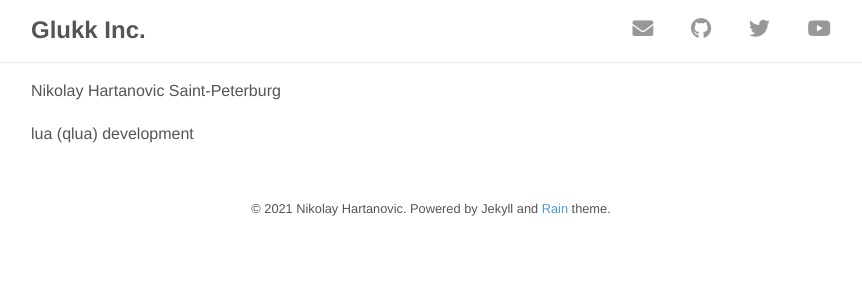
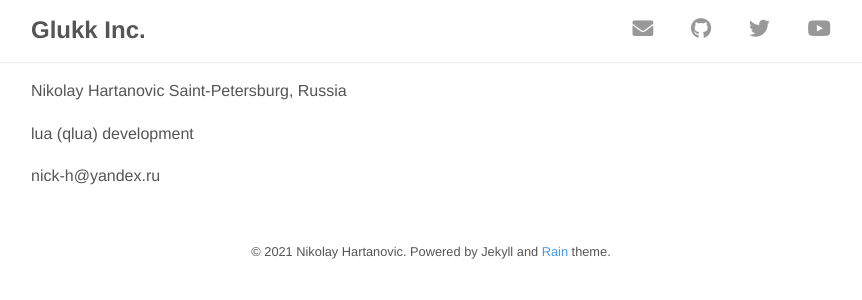
Before and after one commit to nick-nh/nick-nh.github.io, a Jekyll site: the page built from about.md, in a window 1280 px wide. Shown: the top 300 px of the page, without its empty margins (209-1071 px from the left). Built offline with Jekyll 4.4.1, drawn with Linux system fonts in a browser that asks for light colours; nearby versions of some CDN libraries; part of the change alters nothing that is shown.

Commit message:
navigation about

```diff
--- a/_config.yml
+++ b/_config.yml
@@ -32,6 +32,12 @@ related_posts_section:
   max_count:        5
   min_common_tags:  2
 
+navigation:
+ - title: Home
+   url: /index.html
+ - title: About
+   url: /about
+
 # Links to social media
 social:
   email: nick-h@yandex.ru
--- a/about.md
+++ b/about.md
@@ -4,6 +4,8 @@ title: About
 ---
 
 Nikolay Hartanovic
-Saint-Peterburg
+Saint-Petersburg, Russia
 
 lua (qlua) development
+
+nick-h@yandex.ru
```
